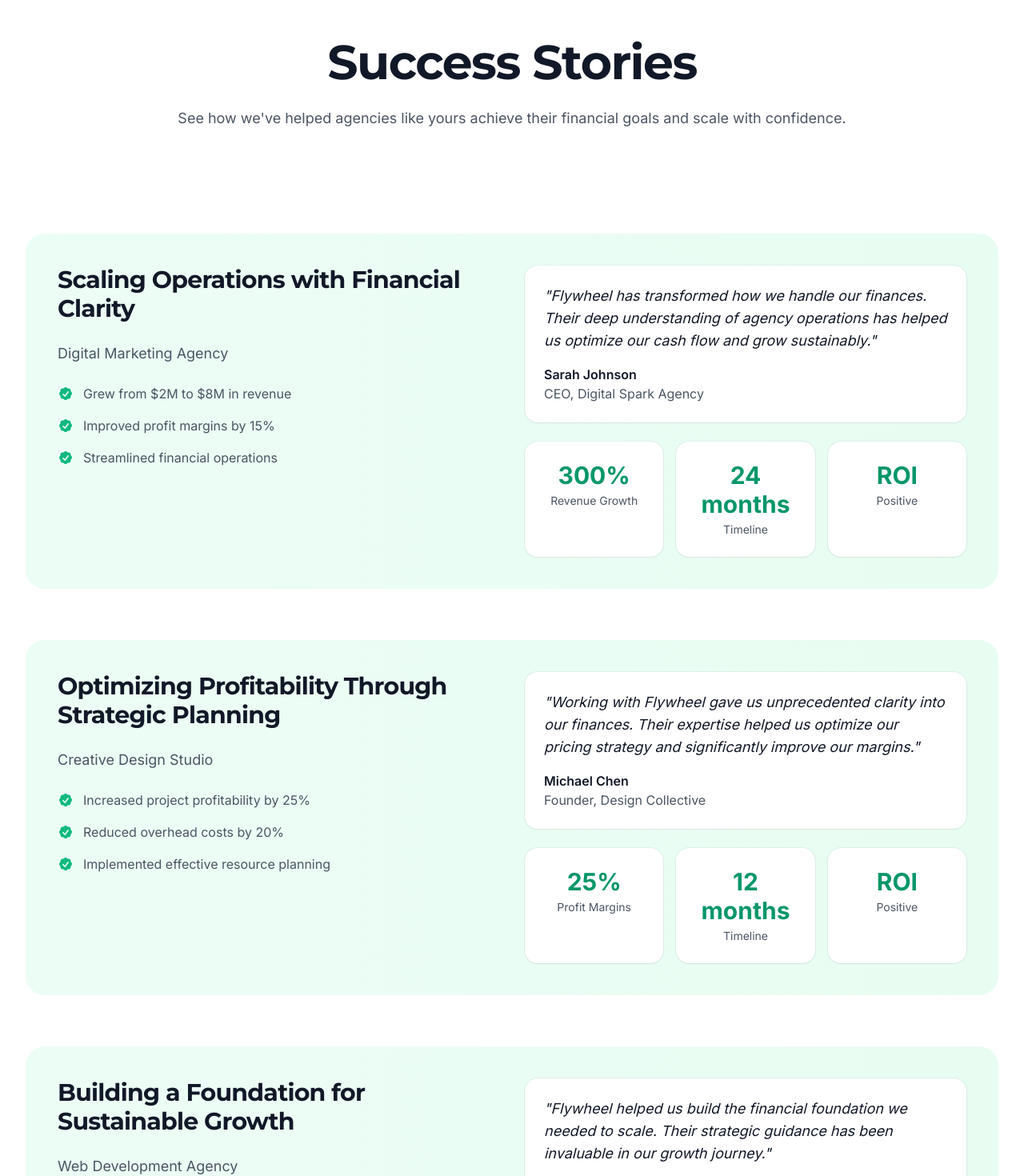
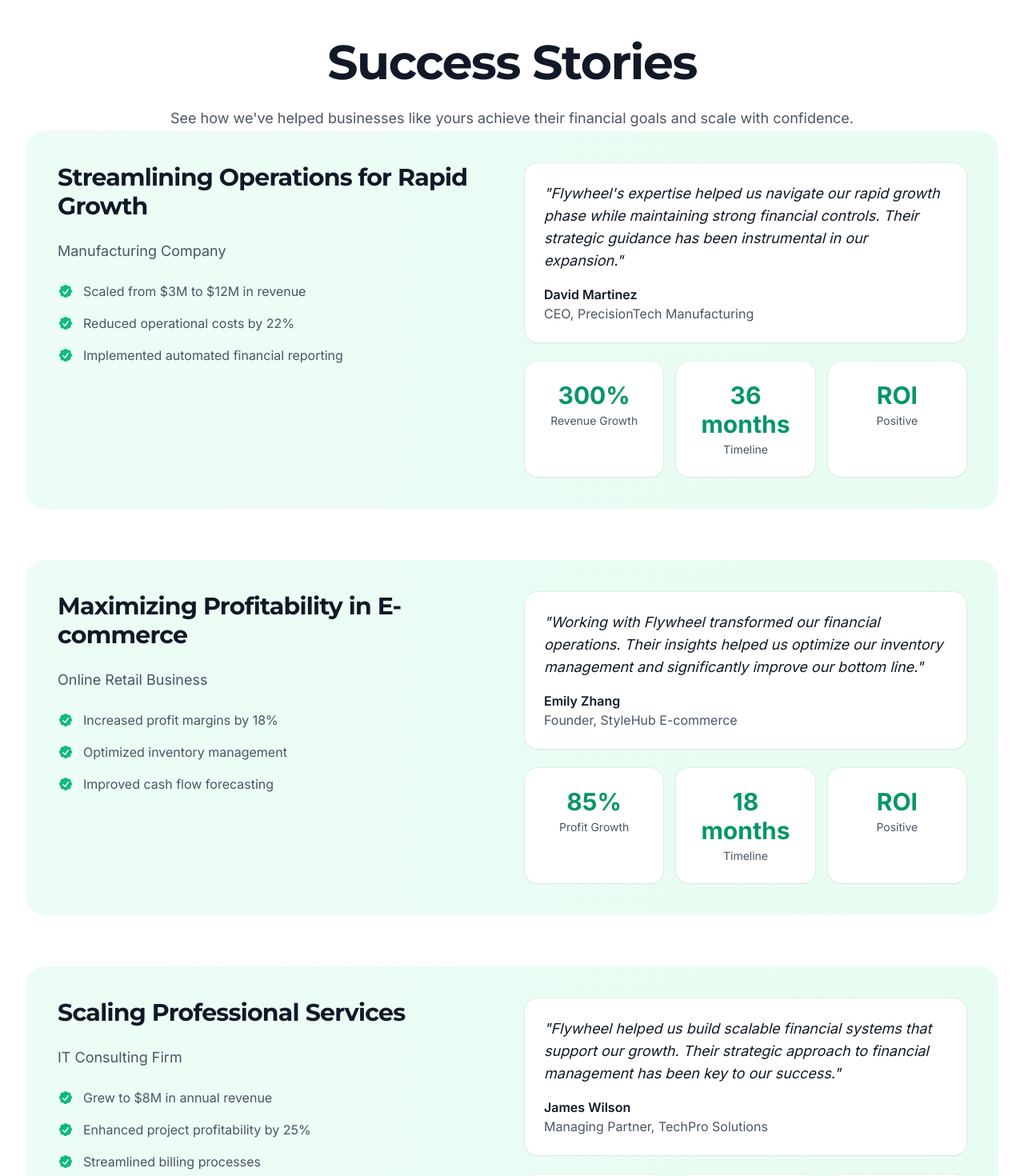
Before and after one commit to joshuakiefer/flywheel-website, a Next.js app: page /success-stories in a window 1280 px wide. Shown: the part 80-1550 px from the top of the page at 80% size. Built offline with nearby package versions, Linux system fonts and the light colour scheme.

Commit message:
Update website content: Change focus from agencies to businesses scaling -

```diff
--- a/src/app/layout.tsx
+++ b/src/app/layout.tsx
@@ -7,7 +7,7 @@ import Navigation from '@/components/Navigation'
 const inter = Inter({ subsets: ['latin'] })
 const montserrat = Montserrat({ subsets: ['latin'] })
 
-export const viewport: Viewport = {
+export const viewport = {
   width: 'device-width',
   initialScale: 1,
   maximumScale: 5,
@@ -15,8 +15,8 @@ export const viewport: Viewport = {
 }
 
 export const metadata: Metadata = {
-  title: 'Flywheel Bookkeeping - Financial Strategy for Modern Agencies',
-  description: 'Specialized bookkeeping, CFO, and tax services for agencies scaling from $1M to $15M. Transform your agency\'s financial management with expert guidance.',
+  title: 'Flywheel Bookkeeping - Financial Strategy for Growing Businesses',
+  description: 'Specialized bookkeeping, CFO, and tax services for businesses scaling from $1M to $20M. Transform your business\'s financial management with expert guidance.',
   keywords: 'agency bookkeeping, CFO services, tax planning, financial strategy, agency growth',
   metadataBase: new URL('https://flywheelbookkeeping.com'),
   icons: {
--- a/src/app/page.tsx
+++ b/src/app/page.tsx
@@ -10,30 +10,40 @@ import AnimateInView from '@/components/AnimateInView'
 import FlywheelAnimation from '@/components/FlywheelAnimation'
 import ReviewCarousel from '@/components/ReviewCarousel'
 import SectionHeader from '@/components/SectionHeader'
-import { ChartBarIcon, ArrowTrendingUpIcon, ClockIcon, CurrencyDollarIcon, BuildingOfficeIcon, RocketLaunchIcon, LightBulbIcon, SparklesIcon, ArrowRightIcon } from '@heroicons/react/24/outline'
+import { ChartBarIcon, ArrowTrendingUpIcon, ClockIcon, CurrencyDollarIcon, BuildingOfficeIcon, RocketLaunchIcon, LightBulbIcon, SparklesIcon, ArrowRightIcon, BookOpenIcon, CalculatorIcon } from '@heroicons/react/24/outline'
 import { motion } from 'framer-motion'
 
 const features = [
   {
-    name: 'Full-Service Financial Management',
-    description: 'From day-to-day bookkeeping to strategic CFO services, we provide comprehensive financial support. Choose full-service partnership or select individual services that match your needs.',
+    name: 'Bookkeeping',
+    description: 'Clean books and accurate financial statements that give you clarity on your business performance.',
+    icon: BookOpenIcon,
+  },
+  {
+    name: 'CFO Services',
+    description: 'Strategic guidance and financial planning to help you make data-driven decisions.',
     icon: ChartBarIcon,
   },
   {
-    name: 'Core Financial Operations',
-    description: 'Expert handling of bookkeeping, accounting, accounts payable, invoicing, and payroll. We ensure your financial foundation is robust and efficient.',
-    icon: BuildingOfficeIcon,
+    name: 'Tax Planning',
+    description: 'Proactive tax planning and preparation tailored for your business.',
+    icon: CalculatorIcon,
   },
-  {
-    name: 'Strategic Financial Leadership',
-    description: 'Access fractional Controller and CFO services for high-level financial strategy, plus integrated tax planning and preparation tailored for agencies.',
-    icon: ArrowTrendingUpIcon,
-  },
-  {
-    name: 'Flexible Partnership Model',
-    description: 'Whether you need comprehensive financial management or specific services, we adapt to your agency\'s needs. Scale services up or down as you grow.',
-    icon: CurrencyDollarIcon,
-  },
+]
+
+const stats = [
+  { id: 1, stat: '45+', emphasis: 'Combined Years Experience', rest: 'serving growing businesses' },
+  { id: 2, stat: '$150M+', emphasis: 'Revenue Managed', rest: 'for our clients' },
+  { id: 3, stat: '4.9', emphasis: 'Star Rating', rest: 'on Google Reviews' },
+]
+
+const industries = [
+  { id: 1, name: 'Professional Services' },
+  { id: 2, name: 'Technology' },
+  { id: 3, name: 'E-commerce' },
+  { id: 4, name: 'Manufacturing' },
+  { id: 5, name: 'Healthcare' },
+  { id: 6, name: 'Construction' },
 ]
 
 const metrics = [
@@ -73,37 +83,51 @@ export default function Home() {
   return (
     <main className="relative">
       {/* Hero Section */}
+      <div className="relative isolate">
+        {/* Hero section */}
+        <div className="relative pt-12 sm:pt-16 lg:pt-20">
+          {/* Video Background */}
+          <div className="fixed top-0 left-0 w-full h-full -z-10">
+            <video
+              autoPlay
+              loop
+              muted
+              playsInline
+              className="absolute top-0 left-0 w-full h-full object-cover opacity-30"
+            >
+              <source src="/video1.mp4" type="video/mp4" />
+            </video>
+            {/* Semi-transparent overlay */}
+            <div className="absolute inset-0 bg-white/50" />
+          </div>
+          <div className="relative z-10 mx-auto max-w-7xl px-6 lg:px-8">
             <div className="relative min-h-[70vh] flex items-center">
-        {/* Background Effects - Simplified */}
-        <div className="absolute inset-0 bg-gradient-to-b from-emerald-50/40 to-white">
-          <div className="absolute inset-0 bg-[radial-gradient(circle_at_top_right,_#06966A10,_transparent_50%)]" />
-        </div>
-
               <div className="relative w-full mx-auto max-w-7xl px-4 sm:px-6 lg:px-8 pt-24 sm:pt-28 lg:pt-32 pb-4 sm:pb-8 lg:pb-12">
                 <div className="grid lg:grid-cols-2 gap-x-16 gap-y-6 items-center">
                   {/* Left Column - Main Content */}
                   <div className="w-full max-w-2xl mx-auto lg:mx-0">
                     <div className="space-y-4">
-                <span className="inline-flex text-emerald-600 text-base sm:text-lg font-semibold">
-                  For Agencies Scaling $1M to $15M
+                      <span className="inline-flex items-center px-4 py-2 rounded-full bg-emerald-50 text-emerald-600 text-base sm:text-lg font-semibold ring-1 ring-emerald-100/50">
+                        For Businesses Scaling $1M to $20M
                       </span>
 
                       <h1 className="text-5xl sm:text-6xl lg:text-7xl font-bold tracking-tight">
                         Financial{' '}
-                  <span className="text-emerald-600">Clarity</span>
+                        <span className="relative">
+                          <span className="relative z-10 text-emerald-600">Clarity</span>
+                        </span>
                         {' '}
                         <br className="hidden sm:block" />
-                  Fuels Agency{' '}
+                        Fuels Business{' '}
                         <span className="relative inline-block">
                           <span className="relative z-10 bg-gradient-to-r from-emerald-600 to-emerald-500 bg-clip-text text-transparent">
                             Growth
                           </span>
-                    <div className="absolute -bottom-2 left-0 right-0 h-1 bg-emerald-600/30 rounded-full" />
                         </span>
                       </h1>
 
                       <p className="text-lg sm:text-xl text-gray-600 max-w-xl">
-                  Transform your agency's financial complexity into a strategic advantage with expert bookkeeping, CFO services, and tax planning.
+                        Transform your business's financial complexity into a strategic advantage with expert bookkeeping, CFO services, and tax planning.
                       </p>
 
                       <div className="flex flex-col sm:flex-row gap-3 sm:gap-4 pt-4">
@@ -111,7 +135,7 @@ export default function Home() {
                           href="https://www.calendar.com/joshkiefercpa/meeting-flywheel/"
                           target="_blank"
                           rel="noopener noreferrer"
-                    className="w-full sm:w-auto inline-flex items-center justify-center rounded-full bg-emerald-600 px-6 sm:px-8 py-3 sm:py-4 text-base sm:text-lg font-semibold text-white shadow-xl shadow-emerald-600/10 hover:bg-emerald-500 transition-all duration-200"
+                          className="w-full sm:w-auto inline-flex items-center justify-center rounded-full bg-emerald-600 px-6 sm:px-8 py-3 sm:py-4 text-base sm:text-lg font-semibold text-white shadow-xl shadow-emerald-600/10 hover:bg-emerald-500 transition-all duration-200 hover:scale-105"
                         >
                           Book Discovery Call
                           <ArrowRightIcon className="ml-2.5 h-5 w-5" />
@@ -126,11 +150,11 @@ export default function Home() {
 
                       {/* Trust Indicators */}
                       <div className="flex items-center gap-x-6 pt-4 sm:pt-6 text-sm text-gray-600">
-                  <div className="flex items-center gap-x-2">
+                        <div className="flex items-center gap-x-2 px-4 py-2 rounded-full bg-white shadow-sm ring-1 ring-gray-900/5">
                           <svg className="h-5 w-5 text-emerald-500" viewBox="0 0 20 20" fill="currentColor">
                             <path fillRule="evenodd" d="M16.403 12.652a3 3 0 000-5.304 3 3 0 00-3.75-3.751 3 3 0 00-5.305 0 3 3 0 00-3.751 3.75 3 3 0 000 5.305 3 3 0 003.75 3.751 3 3 0 005.305 0 3 3 0 003.751-3.75zm-2.546-4.46a.75.75 0 00-1.214-.883l-3.483 4.79-1.88-1.88a.75.75 0 10-1.06 1.061l2.5 2.5a.75.75 0 001.137-.089l4-5.5z" clipRule="evenodd" />
                           </svg>
-                    <span>Trusted by 50+ Agencies</span>
+                          <span>Trusted by 50+ Growing Businesses</span>
                         </div>
                       </div>
                     </div>
@@ -140,16 +164,16 @@ export default function Home() {
                   <div className="relative w-full">
                     <div className="grid grid-cols-2 gap-3 sm:gap-4 lg:gap-6">
                       {[
-                  { stat: '50+', label: 'Active Agencies', sublabel: 'Growing $1M-$15M' },
-                  { stat: '$150M+', label: 'Revenue Managed', sublabel: 'Annually' },
-                  { stat: '45+', label: 'Years Experience', sublabel: 'Combined Agency Finance' },
-                  { stat: '98%', label: 'Client Retention', sublabel: 'Long-term Partners' },
+                        { stat: '50+', label: 'Active Clients', sublabel: 'Growing $1M-$20M' },
+                        { stat: '$150M+', label: 'Revenue Managed', sublabel: 'for our clients' },
+                        { stat: '45+', label: 'Combined Years Experience', sublabel: 'serving growing businesses' },
+                        { stat: '4.9', label: 'Star Rating', sublabel: 'on Google Reviews' },
                       ].map((item, index) => (
                         <div
                           key={item.label}
                           className="relative group"
                         >
-                    <div className="absolute inset-0 bg-white rounded-2xl sm:rounded-3xl shadow-xl shadow-emerald-600/5 transform transition-transform group-hover:scale-105" />
+                          <div className="absolute inset-0 bg-white rounded-2xl sm:rounded-3xl shadow-xl shadow-emerald-600/5 ring-1 ring-emerald-100/20 transform transition-transform group-hover:scale-105" />
                           <div className="relative p-4 sm:p-6 lg:p-8 text-center">
                             <p className="text-3xl sm:text-4xl font-bold text-emerald-600">{item.stat}</p>
                             <p className="mt-2 text-base font-medium text-gray-900">{item.label}</p>
@@ -157,6 +181,9 @@ export default function Home() {
                           </div>
                         </div>
                       ))}
+                    </div>
+                  </div>
+                </div>
               </div>
             </div>
           </div>
@@ -181,11 +208,11 @@ export default function Home() {
                 Comprehensive Financial Services
               </span>
               <h2 className="text-4xl font-bold tracking-tight text-gray-900 sm:text-5xl">
-                Everything Your Agency Needs to{' '}
-                <span className="text-emerald-600">Scale</span>
+                Everything Your Business Needs to{' '}
+                <span className="text-emerald-600">Grow</span>
               </h2>
               <p className="text-xl text-gray-600 max-w-2xl mx-auto">
-                From day-to-day operations to strategic planning, we provide the financial expertise agencies need to grow from $1M to $15M+
+                From day-to-day operations to strategic planning, we provide the financial expertise businesses need to grow from $1M to $20M+
               </p>
             </motion.div>
           </div>
@@ -201,14 +228,14 @@ export default function Home() {
               },
               {
                 title: 'Strategic Leadership',
-                description: 'High-level financial guidance and strategy to fuel your agency\'s growth.',
+                description: 'High-level financial guidance and strategy to fuel your business\'s growth.',
                 features: ['Fractional CFO', 'Cash Flow Planning', 'Growth Strategy', 'KPI Tracking'],
                 icon: ChartBarIcon,
                 color: 'blue',
               },
               {
                 title: 'Tax & Compliance',
-                description: 'Proactive tax planning and compliance to optimize your agency\'s tax position.',
+                description: 'Proactive tax planning and compliance to optimize your business\'s tax position.',
                 features: ['Tax Planning', 'Tax Preparation', 'Entity Structure', 'Compliance'],
                 icon: ArrowTrendingUpIcon,
                 color: 'purple',
@@ -281,14 +308,14 @@ export default function Home() {
               className="space-y-4"
             >
               <span className="inline-flex text-emerald-400 text-lg font-semibold">
-                Built for Digital Agencies
+                Built for Growth-Focused Businesses
               </span>
               <h2 className="text-4xl font-bold tracking-tight text-white sm:text-5xl">
                 Specialized Financial Expertise for{' '}
-                <span className="text-emerald-400">Modern Agencies</span>
+                <span className="text-emerald-400">Modern Businesses</span>
               </h2>
               <p className="text-xl text-gray-300 max-w-2xl mx-auto">
-                We understand the unique financial challenges of digital agencies. Our solutions are tailored to help you scale efficiently and profitably.
+                We understand the unique financial challenges of growing businesses. Our solutions are tailored to help you scale efficiently and profitably.
               </p>
             </motion.div>
           </div>
@@ -296,28 +323,28 @@ export default function Home() {
           <div className="grid grid-cols-1 md:grid-cols-2 lg:grid-cols-4 gap-8">
             {[
               {
-                name: 'Digital Marketing',
+                name: 'Professional Services',
                 description: 'Optimize cash flow and profitability with retainer and project-based revenue streams.',
                 features: ['Revenue Recognition', 'Project Costing', 'Margin Analysis'],
                 icon: RocketLaunchIcon,
                 color: 'from-purple-500/10 to-purple-500/5',
               },
               {
-                name: 'Creative Studios',
+                name: 'Technology',
                 description: 'Track project profitability and manage resource allocation effectively.',
                 features: ['Resource Tracking', 'Project Budgeting', 'Time Analysis'],
                 icon: SparklesIcon,
                 color: 'from-amber-500/10 to-amber-500/5',
               },
               {
-                name: 'Tech Companies',
+                name: 'E-commerce',
                 description: 'Scale your SaaS and development services with strategic financial planning.',
                 features: ['MRR Tracking', 'Dev Cost Analysis', 'Growth Metrics'],
                 icon: LightBulbIcon,
                 color: 'from-blue-500/10 to-blue-500/5',
               },
               {
-                name: 'Design Agencies',
+                name: 'Manufacturing',
                 description: 'Balance creative excellence with financial performance and growth.',
                 features: ['Project ROI', 'Resource Planning', 'Cost Control'],
                 icon: BuildingOfficeIcon,
@@ -393,11 +420,11 @@ export default function Home() {
                 Client Success Stories
               </span>
               <h2 className="text-4xl font-bold tracking-tight text-gray-900 sm:text-5xl">
-                Trusted by Leading{' '}
-                <span className="text-emerald-600">Digital Agencies</span>
+                Trusted by Growing{' '}
+                <span className="text-emerald-600">Businesses</span>
               </h2>
               <p className="text-xl text-gray-600 max-w-2xl mx-auto">
-                See how we\'ve helped agencies like yours transform their financial operations and accelerate growth.
+                See how we've helped businesses like yours transform their financial operations and accelerate growth.
               </p>
             </motion.div>
           </div>
@@ -411,7 +438,7 @@ export default function Home() {
             {[
               {
                 stat: '50+',
-                label: 'Active Agencies',
+                label: 'Active Clients',
                 description: 'Trust us with their finances',
               },
               {
@@ -427,7 +454,7 @@ export default function Home() {
               {
                 stat: '10+',
                 label: 'Years Experience',
-                description: 'In agency finance',
+                description: 'In business finance',
               },
             ].map((item, index) => (
               <motion.div
@@ -467,10 +494,10 @@ export default function Home() {
                 className="space-y-4"
               >
                 <span className="inline-flex text-emerald-200 text-lg font-semibold">
-                  Ready to Scale Your Agency?
+                  Ready to Grow Your Business?
                 </span>
                 <h2 className="text-4xl font-bold tracking-tight text-white sm:text-5xl">
-                  Transform Your Agency\'s{' '}
+                  Transform Your Business's{' '}
                   <span className="relative">
                     <span className="relative inline-block">
                       <span className="relative z-10">
@@ -481,7 +508,7 @@ export default function Home() {
                   </span>
                 </h2>
                 <p className="text-xl leading-8 text-emerald-100 max-w-2xl mx-auto">
-                  Join the growing number of agencies that trust us with their financial success. Book a discovery call to learn how we can help your agency thrive.
+                  Join the growing number of businesses that trust us with their financial success. Book a discovery call to learn how we can help your business thrive.
                 </p>
               </motion.div>
 
--- a/src/app/success-stories/page.tsx
+++ b/src/app/success-stories/page.tsx
@@ -7,53 +7,53 @@ import { ArrowRightIcon, ChartBarIcon, ArrowTrendingUpIcon, CurrencyDollarIcon }
 
 const successStories = [
   {
-    title: "Scaling Operations with Financial Clarity",
-    client: "Digital Marketing Agency",
+    title: "Streamlining Operations for Rapid Growth",
+    client: "Manufacturing Company",
     results: [
-      "Grew from $2M to $8M in revenue",
-      "Improved profit margins by 15%",
-      "Streamlined financial operations"
+      "Scaled from $3M to $12M in revenue",
+      "Reduced operational costs by 22%",
+      "Implemented automated financial reporting"
     ],
-    quote: "Flywheel has transformed how we handle our finances. Their deep understanding of agency operations has helped us optimize our cash flow and grow sustainably.",
-    author: "Sarah Johnson",
-    role: "CEO, Digital Spark Agency",
+    quote: "Flywheel's expertise helped us navigate our rapid growth phase while maintaining strong financial controls. Their strategic guidance has been instrumental in our expansion.",
+    author: "David Martinez",
+    role: "CEO, PrecisionTech Manufacturing",
     metrics: {
       growth: "300%",
-      timeframe: "24 months",
+      timeframe: "36 months",
       focus: "Revenue Growth"
     }
   },
   {
-    title: "Optimizing Profitability Through Strategic Planning",
-    client: "Creative Design Studio",
+    title: "Maximizing Profitability in E-commerce",
+    client: "Online Retail Business",
     results: [
-      "Increased project profitability by 25%",
-      "Reduced overhead costs by 20%",
-      "Implemented effective resource planning"
+      "Increased profit margins by 18%",
+      "Optimized inventory management",
+      "Improved cash flow forecasting"
     ],
-    quote: "Working with Flywheel gave us unprecedented clarity into our finances. Their expertise helped us optimize our pricing strategy and significantly improve our margins.",
-    author: "Michael Chen",
-    role: "Founder, Design Collective",
+    quote: "Working with Flywheel transformed our financial operations. Their insights helped us optimize our inventory management and significantly improve our bottom line.",
+    author: "Emily Zhang",
+    role: "Founder, StyleHub E-commerce",
     metrics: {
-      growth: "25%",
-      timeframe: "12 months",
-      focus: "Profit Margins"
+      growth: "85%",
+      timeframe: "18 months",
+      focus: "Profit Growth"
     }
   },
   {
-    title: "Building a Foundation for Sustainable Growth",
-    client: "Web Development Agency",
+    title: "Scaling Professional Services",
+    client: "IT Consulting Firm",
     results: [
-      "Scaled to $5M in annual revenue",
-      "Established efficient financial systems",
-      "Improved cash flow management"
+      "Grew to $8M in annual revenue",
+      "Enhanced project profitability by 25%",
+      "Streamlined billing processes"
     ],
-    quote: "Flywheel helped us build the financial foundation we needed to scale. Their strategic guidance has been invaluable in our growth journey.",
-    author: "Alex Rivera",
-    role: "Managing Partner, WebTech Solutions",
+    quote: "Flywheel helped us build scalable financial systems that support our growth. Their strategic approach to financial management has been key to our success.",
+    author: "James Wilson",
+    role: "Managing Partner, TechPro Solutions",
     metrics: {
-      growth: "150%",
-      timeframe: "18 months",
+      growth: "160%",
+      timeframe: "24 months",
       focus: "Revenue Growth"
     }
   }
@@ -63,14 +63,14 @@ export default function SuccessStories() {
   return (
     <main className="relative">
       {/* Hero Section */}
-      <div className="relative py-24 sm:py-32">
+      <div className="relative pt-24 sm:pt-28 lg:pt-32">
         <div className="mx-auto max-w-7xl px-4 sm:px-6 lg:px-8">
           <div className="text-center">
             <h1 className="text-4xl font-bold tracking-tight text-gray-900 sm:text-6xl">
               Success Stories
             </h1>
             <p className="mt-6 text-lg leading-8 text-gray-600">
-              See how we've helped agencies like yours achieve their financial goals and scale with confidence.
+              See how we've helped businesses like yours achieve their financial goals and scale with confidence.
             </p>
           </div>
         </div>
@@ -147,7 +147,7 @@ export default function SuccessStories() {
             Ready to Write Your Success Story?
           </h2>
           <p className="mt-4 text-lg text-gray-600">
-            Join the growing number of agencies achieving their financial goals with Flywheel.
+            Join the growing number of businesses achieving their financial goals with Flywheel.
           </p>
           <div className="mt-8">
             <a
```
Also changed, not shown: src/app/about/page.tsx (+18 -15 lines), src/app/pricing/page.tsx (+21 -18 lines), 2 other files (tests, documents, lock files or other folders). Lines whose indentation alone changed are shown as unchanged.
